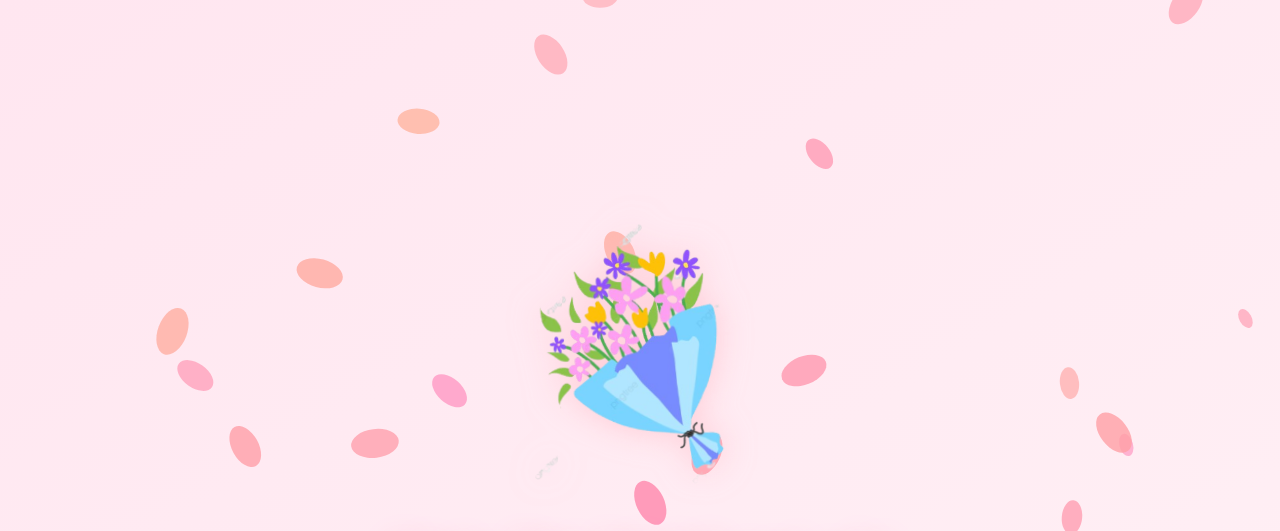
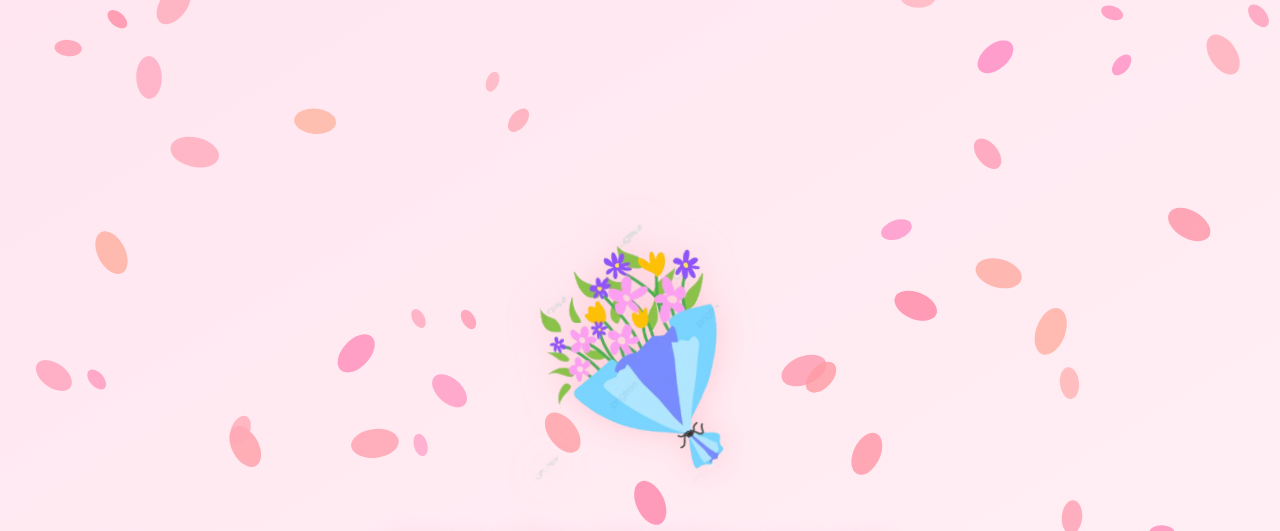
Before and after one commit to sinhnguyen171222-stu/Thi, a plain HTML site: page index.html in a window 1280 px wide. Shown: the top 531 px of the page. Drawn offline with Linux system fonts and the light colour scheme.

Commit message:
Update index.html

```diff
--- a/index.html
+++ b/index.html
@@ -80,7 +80,7 @@ audio.play().catch(() => {
 const canvas = document.getElementById("petals");
 const ctx = canvas.getContext("2d");
 let petals = [];
-const petalCount = 40;
+const petalCount = 70;
 
 function resizeCanvas() {
   canvas.width = window.innerWidth;
```
